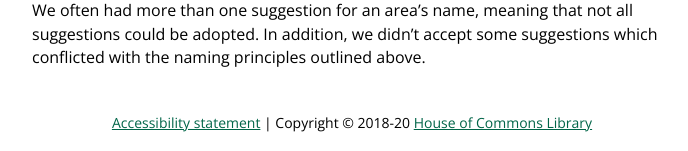
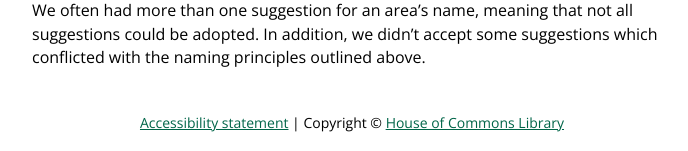
Before and after one commit to ukparliament/visual.parliament.uk-msoanames, a Flask app: page / in a window 1280 px wide. Shown: the part 3501-3652 px from the top of the page, without its empty margins (288-976 px from the left). Run offline with Flask 2, Linux system fonts and the light colour scheme; some libraries are stand-ins or nearby versions.

Commit message:
Updated copyright declaration

```diff
--- a/templates/index.html
+++ b/templates/index.html
@@ -100,7 +100,7 @@
         <nav></nav>
         <aside></aside>
     </div>
-    <footer><a href="https://www.parliament.uk/site-information/accessibility/">Accessibility statement</a> | Copyright &copy; 2018-20 <a href="https://commonslibrary.parliament.uk">House of Commons Library</a></footer>
+    <footer><a href="https://www.parliament.uk/site-information/accessibility/">Accessibility statement</a> | Copyright &copy; <a href="https://commonslibrary.parliament.uk">House of Commons Library</a></footer>
     <script>
     msoa.handleLocation();
     </script>
```
Also changed, not shown: 1 other file.
